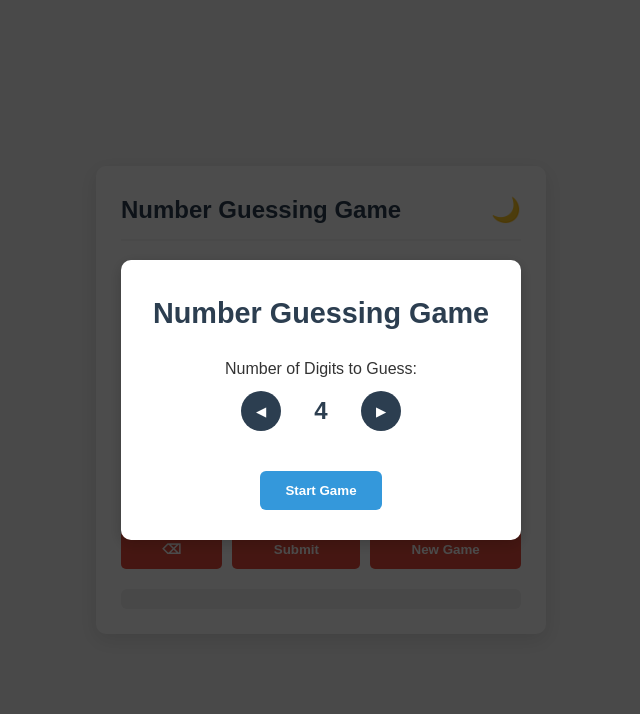
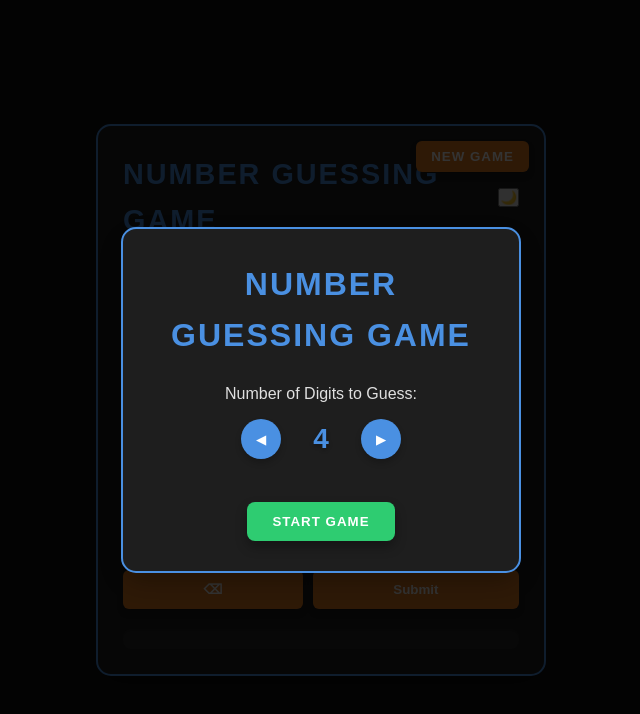
Before and after one commit to omdrew116/PictoGuess, a plain HTML site: page numbergame/Fourdle-main/Fourdle-main/index.html in a window 1280 px wide. Shown: the whole page, without its empty margins (319-959 px from the left). Drawn offline with Linux system fonts and the light colour scheme.

Commit message:
new styles

```diff
--- a/numbergame/Fourdle-main/Fourdle-main/script.js
+++ b/numbergame/Fourdle-main/Fourdle-main/script.js
@@ -1,34 +1,13 @@
-// Theme management
-const themeToggle = document.getElementById('theme-toggle');
-const prefersDarkScheme = window.matchMedia('(prefers-color-scheme: dark)');
-
-const getCurrentTheme = () => {
-    const savedTheme = localStorage.getItem('theme');
-    if (savedTheme) {
-        return savedTheme;
-    }
-    return prefersDarkScheme.matches ? 'dark' : 'light';
+// Game state
+let gameState = {
+    hiddenNumber: [],
+    digitCount: 4,
+    currentGuess: [],
+    currentPosition: 0,
+    attempts: 0,
+    bestScore: localStorage.getItem('bestScore') || '-',
+    gameWon: false
 };
-
-const setTheme = (theme) => {
-    document.documentElement.setAttribute('data-theme', theme);
-    localStorage.setItem('theme', theme);
-    themeToggle.textContent = theme === 'dark' ? '☀️' : '🌙';
-
-    // Update theme-color meta tag for PWA
-    const themeColor = theme === 'dark' ? '#121212' : '#4CAF50';
-    document.querySelector('meta[name="theme-color"]').setAttribute('content', themeColor);
-};
-
-// Initialize theme
-setTheme(getCurrentTheme());
-
-// Theme toggle event listener
-themeToggle.addEventListener('click', () => {
-    const currentTheme = document.documentElement.getAttribute('data-theme');
-    const newTheme = currentTheme === 'dark' ? 'light' : 'dark';
-    setTheme(newTheme);
-});
 
 // Create start screen
 const startScreen = document.createElement('div');
@@ -68,17 +47,6 @@ scrollRightBtn.addEventListener('click', () => {
     currentDigitCount = Math.min(MAX_DIGITS, currentDigitCount + 1);
     selectedDigitsSpan.textContent = currentDigitCount;
 });
-
-// Game state
-let gameState = {
-    hiddenNumber: [],
-    digitCount: 4,
-    currentGuess: [],
-    currentPosition: 0,
-    attempts: 0,
-    bestScore: localStorage.getItem('bestScore') || '-',
-    gameWon: false
-};
 
 // DOM Elements
 const guessDigits = Array.from(document.querySelectorAll('.guess-digit'));
--- a/numbergame/Fourdle-main/Fourdle-main/styles.css
+++ b/numbergame/Fourdle-main/Fourdle-main/styles.css
@@ -1,15 +1,4 @@
 :root {
-    --bg-color: #f4f4f4;
-    --text-color: #333333;
-    --primary-color: #2c3e50;
-    --secondary-color: #3498db;
-    --accent-color: #e74c3c;
-    --success-color: #27ae60;
-    --background-light: #ffffff;
-    --background-dark: #f1f1f1;
-}
-
-:root[data-theme='dark'] {
     --bg-color: #121212;
     --text-color: #e0e0e0;
     --primary-color: #4a90e2;
@@ -46,7 +35,7 @@ body {
     left: 0;
     width: 100%;
     height: 100%;
-    background-color: rgba(0, 0, 0, 0.7);
+    background-color: rgba(0, 0, 0, 0.8);
     display: flex;
     justify-content: center;
     align-items: center;
@@ -56,17 +45,20 @@ body {
 .start-container {
     background-color: var(--background-light);
     padding: 30px;
-    border-radius: 10px;
+    border-radius: 15px;
     text-align: center;
-    box-shadow: 0 4px 15px rgba(0, 0, 0, 0.2);
+    box-shadow: 0 10px 30px rgba(0, 0, 0, 0.3);
     max-width: 400px;
     width: 90%;
+    border: 2px solid var(--primary-color);
 }
 
 .start-container h1 {
     color: var(--primary-color);
     margin-bottom: 20px;
-    font-size: 1.8rem;
+    font-size: 2rem;
+    text-transform: uppercase;
+    letter-spacing: 2px;
 }
 
 .digit-selector {
@@ -94,20 +86,22 @@ body {
     align-items: center;
     border-radius: 50%;
     cursor: pointer;
-    transition: background-color 0.3s, transform 0.2s;
+    transition: all 0.3s ease;
+    box-shadow: 0 4px 6px rgba(0, 0, 0, 0.2);
 }
 
 .scroll-btn:hover {
     background-color: var(--secondary-color);
-    transform: scale(1.1);
+    transform: scale(1.1) rotate(360deg);
 }
 
 #selected-digits {
-    font-size: 24px;
+    font-size: 28px;
     font-weight: bold;
     color: var(--primary-color);
     min-width: 50px;
     text-align: center;
+    text-shadow: 0 2px 4px rgba(0, 0, 0, 0.3);
 }
 
 #start-game-btn {
@@ -115,25 +109,31 @@ body {
     color: white;
     border: none;
     padding: 12px 25px;
-    border-radius: 6px;
+    border-radius: 8px;
     cursor: pointer;
     margin-top: 20px;
-    transition: background-color 0.3s, transform 0.2s;
+    transition: all 0.3s ease;
     font-weight: bold;
+    text-transform: uppercase;
+    letter-spacing: 1px;
+    box-shadow: 0 6px 12px rgba(0, 0, 0, 0.3);
 }
 
 #start-game-btn:hover {
     background-color: var(--primary-color);
-    transform: scale(1.05);
+    transform: translateY(-3px);
+    box-shadow: 0 8px 15px rgba(0, 0, 0, 0.4);
 }
 
 .container {
     background-color: var(--background-light);
-    border-radius: 10px;
+    border-radius: 15px;
     padding: 25px;
     width: 100%;
     max-width: 450px;
-    box-shadow: 0 6px 20px rgba(0, 0, 0, 0.1);
+    box-shadow: 0 10px 30px rgba(0, 0, 0, 0.3);
+    border: 2px solid var(--primary-color);
+    position: relative;
 }
 
 header {
@@ -141,25 +141,38 @@ header {
     justify-content: space-between;
     align-items: center;
     margin-bottom: 25px;
-    border-bottom: 2px solid var(--bg-color);
     padding-bottom: 10px;
+    border-bottom: 2px solid var(--primary-color);
 }
 
 header h1 {
     color: var(--primary-color);
-    font-size: 1.5rem;
+    font-size: 1.8rem;
+    text-transform: uppercase;
+    letter-spacing: 2px;
 }
 
-#theme-toggle {
-    background: none;
+#new-game {
+    position: absolute;
+    top: 15px;
+    right: 15px;
+    background-color: var(--accent-color);
+    color: white;
     border: none;
-    font-size: 24px;
+    padding: 8px 15px;
+    border-radius: 6px;
     cursor: pointer;
-    transition: transform 0.2s;
+    transition: all 0.3s ease;
+    font-weight: bold;
+    text-transform: uppercase;
+    letter-spacing: 1px;
+    box-shadow: 0 4px 6px rgba(0, 0, 0, 0.2);
 }
 
-#theme-toggle:hover {
-    transform: scale(1.2);
+#new-game:hover {
+    background-color: var(--secondary-color);
+    transform: translateY(-2px);
+    box-shadow: 0 6px 8px rgba(0, 0, 0, 0.3);
 }
 
 .game-info {
@@ -168,7 +181,8 @@ header h1 {
     margin-bottom: 20px;
     background-color: var(--background-dark);
     padding: 10px;
-    border-radius: 6px;
+    border-radius: 8px;
+    box-shadow: inset 0 2px 4px rgba(0, 0, 0, 0.2);
 }
 
 .score-container {
@@ -181,6 +195,8 @@ header h1 {
     text-align: center;
     font-weight: bold;
     color: var(--secondary-color);
+    text-transform: uppercase;
+    letter-spacing: 1px;
 }
 
 .guess-container {
@@ -198,15 +214,17 @@ header h1 {
     justify-content: center;
     align-items: center;
     font-size: 24px;
-    border-radius: 5px;
-    transition: background-color 0.3s, color 0.3s;
+    border-radius: 8px;
+    transition: all 0.3s ease;
     background-color: var(--background-dark);
     color: var(--text-color);
+    box-shadow: 0 4px 6px rgba(0, 0, 0, 0.2);
 }
 
 .guess-digit.active {
     background-color: var(--secondary-color);
     color: white;
+    transform: scale(1.1);
 }
 
 .progress-container {
@@ -215,6 +233,7 @@ header h1 {
     border-radius: 5px;
     overflow: hidden;
     margin-bottom: 20px;
+    box-shadow: inset 0 2px 4px rgba(0, 0, 0, 0.2);
 }
 
 .progress-bar {
@@ -240,15 +259,17 @@ header h1 {
     background-color: var(--primary-color);
     color: white;
     border: none;
-    border-radius: 5px;
+    border-radius: 6px;
     cursor: pointer;
-    transition: background-color 0.3s, transform 0.2s;
+    transition: all 0.3s ease;
     font-weight: bold;
+    box-shadow: 0 4px 6px rgba(0, 0, 0, 0.2);
 }
 
 .num-key:hover {
     background-color: var(--secondary-color);
-    transform: scale(1.05);
+    transform: translateY(-2px);
+    box-shadow: 0 6px 8px rgba(0, 0, 0, 0.3);
 }
 
 .control-keys {
@@ -257,29 +278,32 @@ header h1 {
     gap: 10px;
 }
 
-.backspace-key, #submit, #new-game {
+.backspace-key, #submit {
     flex-grow: 1;
     padding: 12px;
     background-color: var(--accent-color);
     color: white;
     border: none;
-    border-radius: 5px;
+    border-radius: 6px;
     cursor: pointer;
-    transition: background-color 0.3s, transform 0.2s;
+    transition: all 0.3s ease;
     font-weight: bold;
+    box-shadow: 0 4px 6px rgba(0, 0, 0, 0.2);
 }
 
-.backspace-key:hover, #submit:hover, #new-game:hover {
+.backspace-key:hover, #submit:hover {
     background-color: var(--secondary-color);
-    transform: scale(1.05);
+    transform: translateY(-2px);
+    box-shadow: 0 6px 8px rgba(0, 0, 0, 0.3);
 }
 
 .guesses-list {
     max-height: 200px;
     overflow-y: auto;
     background-color: var(--background-dark);
-    border-radius: 6px;
+    border-radius: 8px;
     padding: 10px;
+    box-shadow: inset 0 2px 4px rgba(0, 0, 0, 0.2);
 }
 
 .guess-item {
@@ -288,8 +312,13 @@ header h1 {
     padding: 10px;
     background-color: var(--background-light);
     margin-bottom: 5px;
-    border-radius: 5px;
+    border-radius: 6px;
     box-shadow: 0 2px 5px rgba(0, 0, 0, 0.1);
+    transition: transform 0.3s ease;
+}
+
+.guess-item:hover {
+    transform: scale(1.02);
 }
 
 .guess-item .correct {
```
